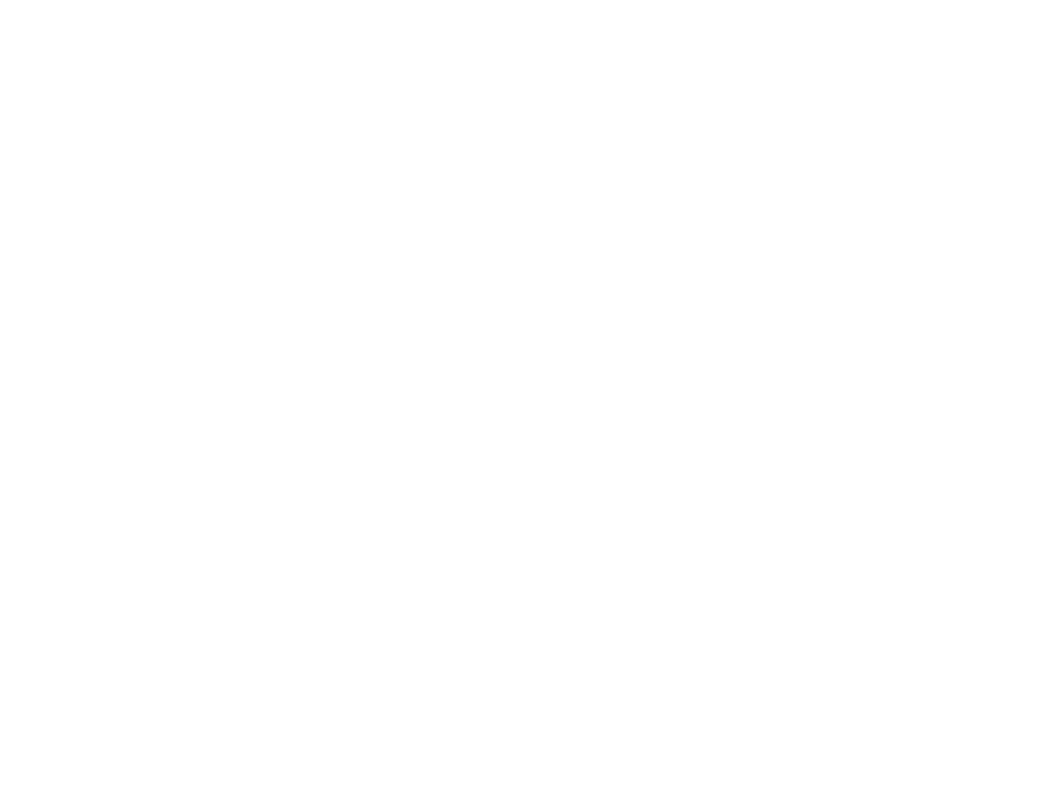
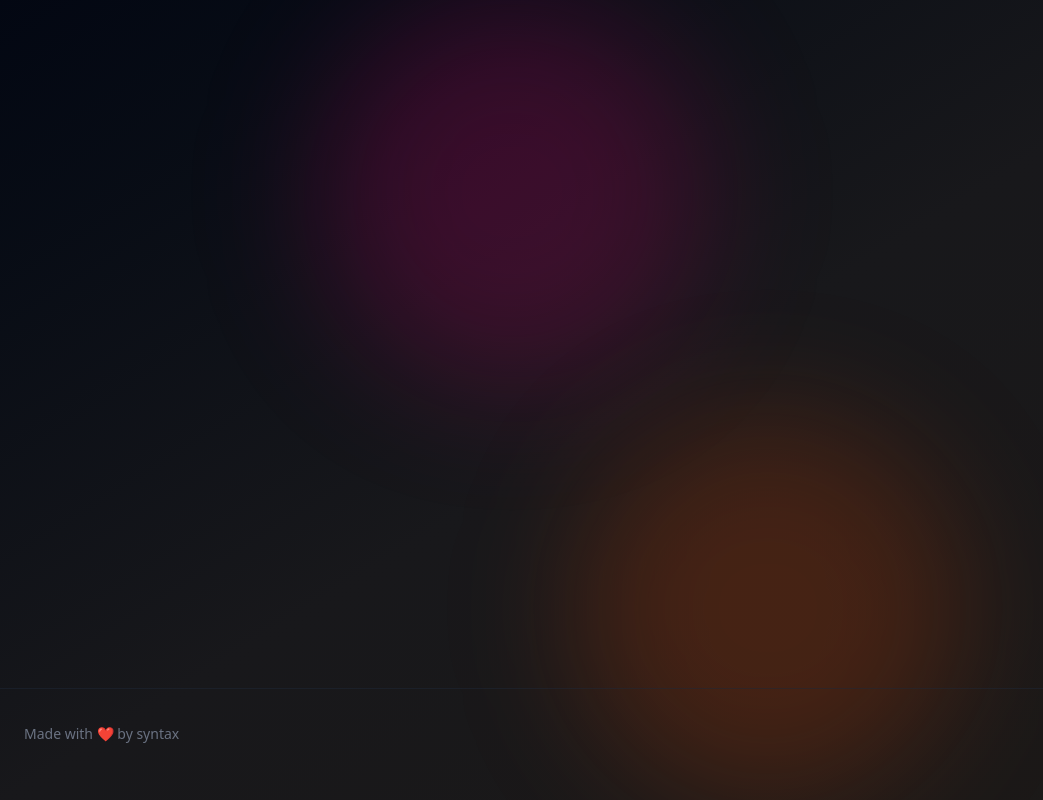
Before and after one commit to getparas/spott, a Next.js app: page / in a window 1280 px wide. Shown: the whole page, without its empty margins (0-1043 px from the left). Built offline with nearby package versions, Linux system fonts and the light colour scheme.

Commit message:
cleanup layout.js, added dark mode, added footer and give some styling to main components

```diff
--- a/app/layout.js
+++ b/app/layout.js
@@ -1,28 +1,38 @@
-import { Geist, Geist_Mono } from "next/font/google";
+import { ThemeProvider } from "@/components/theme-provider";
 import "./globals.css";
 
-const geistSans = Geist({
-  variable: "--font-geist-sans",
-  subsets: ["latin"],
-});
-
-const geistMono = Geist_Mono({
-  variable: "--font-geist-mono",
-  subsets: ["latin"],
-});
-
 export const metadata = {
-  title: "Create Next App",
-  description: "Generated by create next app",
+  title: "Spott",
+  description: "Discover and create amazing events",
 };
 
 export default function RootLayout({ children }) {
   return (
-    <html lang="en">
+    <html lang="en" suppressHydrationWarning>
       <body
-        className={`${geistSans.variable} ${geistMono.variable} antialiased`}
+        className={`bg-linear-to-br from-gray-950 via-zinc-900 to-stone-900 text-white`}
       >
-        {children}
+        <ThemeProvider
+          attribute="class"
+          defaultTheme="system"
+          enableSystem
+          disableTransitionOnChange
+        >
+          {children}
+          <main className="relative container mx-auto min-h-screen pt-40 md:pt-32">
+            {/* glow*/}
+            <div className="pointer-events-none absolute inset-0 -z-10 overflow-hidden">
+              <div className="absolute top-0 left-1/4 h-96 w-96 rounded-full bg-pink-600/20 blur-3xl" />
+              <div className="absolute right-1/4 bottom-0 h-96 w-96 rounded-full bg-orange-600/20 blur-3xl" />
+            </div>
+            <div className="relative z-10 min-h-[70vh]">{children}</div>
+            <footer className="mx-auto max-w-7xl border-t border-gray-800/50 px-6 py-8">
+              <span className="text-sm text-gray-500">
+                Made with ❤️ by syntax
+              </span>
+            </footer>
+          </main>
+        </ThemeProvider>
       </body>
     </html>
   );
--- /dev/null
+++ b/components/theme-provider.jsx
@@ -0,0 +1,8 @@
+"use client";
+
+import * as React from "react";
+import { ThemeProvider as NextThemesProvider } from "next-themes";
+
+export function ThemeProvider({ children, ...props }) {
+  return <NextThemesProvider {...props}>{children}</NextThemesProvider>;
+}
```
